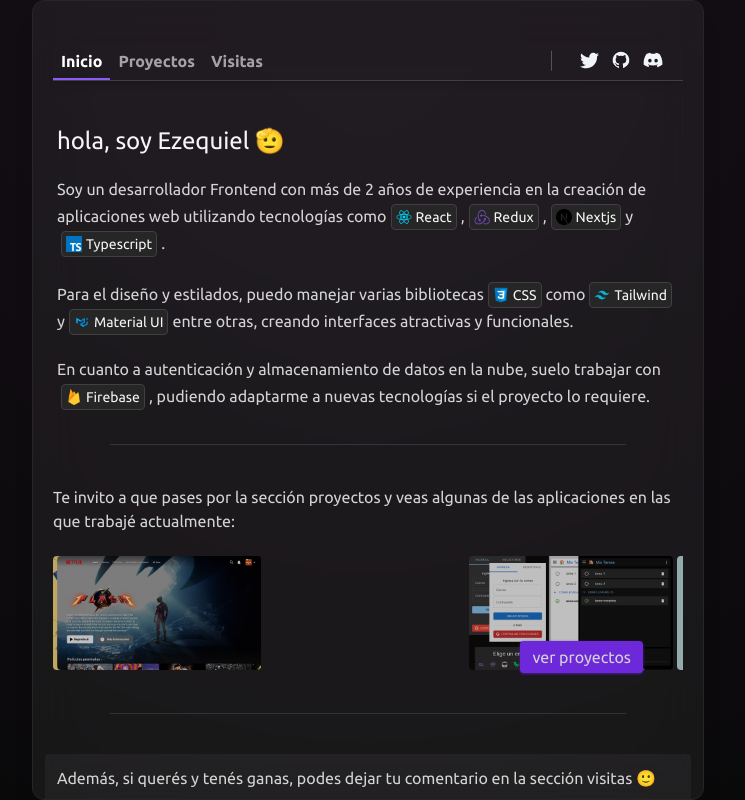
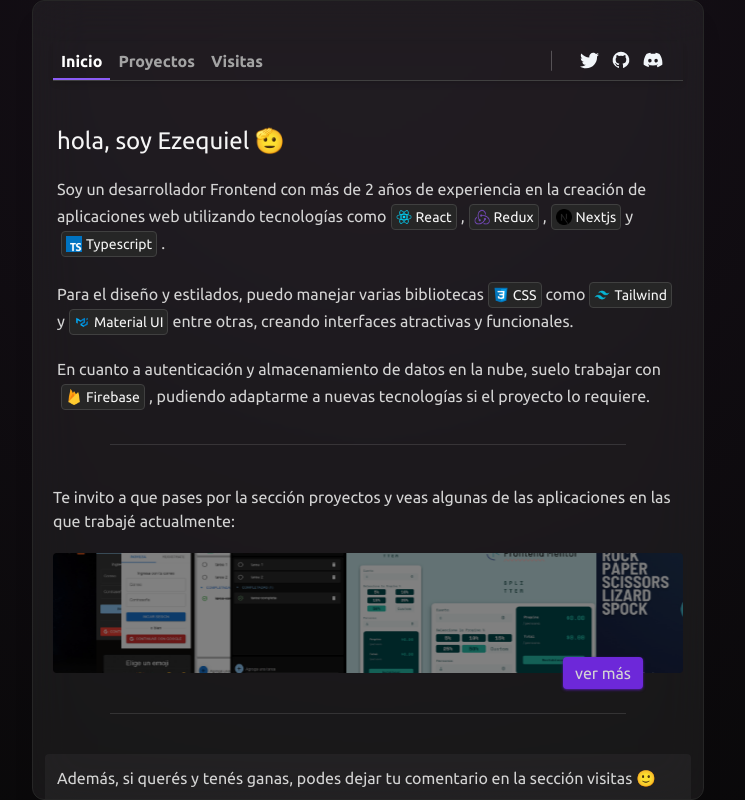
Before and after one commit to echudev/portfolio, a Next.js app: page / in a window 1280 px wide. Shown: the whole page, without its empty margins (272-1017 px from the left). Built offline with nearby package versions, Linux system fonts and the light colour scheme.

Commit message:
carousel style

```diff
--- a/app/components/Carousel.tsx
+++ b/app/components/Carousel.tsx
@@ -1,8 +1,6 @@
 "use client";
 import Image, { StaticImageData } from "next/image";
 import Link from "next/link";
-import clsx from "clsx";
-import { useEffect, useRef, useState } from "react";
 import pokemonCover from "../../public/covers/pokemem.png";
 import nflxCover from "../../public/covers/netflix.jpg";
 import taskerCover from "../../public/covers/tasker.jpg";
@@ -10,38 +8,23 @@ import calcCover from "../../public/covers/calculadora.jpg";
 import sheldonCover from "../../public/covers/sheldon.jpg";
 
 interface Image {
-  ref: React.RefObject<HTMLImageElement>;
   source: StaticImageData;
   alt: string;
 }
 
 const Carousel = () => {
-  const img1 = useRef<HTMLImageElement | null>(null);
-  const img2 = useRef<HTMLImageElement | null>(null);
-  const img3 = useRef<HTMLImageElement | null>(null);
-  const img4 = useRef<HTMLImageElement | null>(null);
-  const img5 = useRef<HTMLImageElement | null>(null);
   const images: Image[] = [
-    { ref: img1, source: pokemonCover, alt: "pokemon memotest" },
-    { ref: img2, source: nflxCover, alt: "clon netflix" },
-    { ref: img3, source: taskerCover, alt: "tasker app" },
-    { ref: img4, source: calcCover, alt: "splitter" },
-    { ref: img5, source: sheldonCover, alt: "sheldon game" },
+    { source: pokemonCover, alt: "pokemon memotest" },
+    { source: nflxCover, alt: "clon netflix" },
+    { source: taskerCover, alt: "tasker app" },
+    { source: calcCover, alt: "splitter" },
+    { source: sheldonCover, alt: "sheldon game" },
+    { source: pokemonCover, alt: "pokemon memotest" },
+    { source: nflxCover, alt: "clon netflix" },
+    { source: taskerCover, alt: "tasker app" },
+    { source: calcCover, alt: "splitter" },
+    { source: sheldonCover, alt: "sheldon game" },
   ];
-  const [currentIndex, setCurrentIndex] = useState(0);
-
-  useEffect(() => {
-    const automaticNextImgInterval = setInterval(() => {
-      setCurrentIndex(currentIndex + 1);
-      if (currentIndex >= 3) {
-        setCurrentIndex(0);
-      }
-    }, 4000);
-
-    return () => {
-      clearInterval(automaticNextImgInterval);
-    };
-  }, [currentIndex]);
 
   return (
     <div className="relative my-10 mx-2">
@@ -53,25 +36,22 @@ const Carousel = () => {
       </div>
       <Link
         href="/projects"
-        className="z-30 px-3 py-1 mr-10 absolute right-0 bottom-0 bg-violet-700 rounded shadow shadow-violet-900 hover:bg-violet-500 transition-all"
+        className="absolute right-0 bottom-0 mr-10 translate-y-1/2 z-30 px-3 py-1  bg-violet-700 rounded shadow shadow-violet-900 hover:bg-violet-500 transition-all"
       >
-        ver proyectos
+        ver más
       </Link>
-      <div className="group relative my-5 h-[120px] flex items-center select-none overflow-hidden">
+      <div
+        aria-label="wraper"
+        className="group relative rounded my-5 h-[120px] flex items-center select-none overflow-hidden"
+      >
         <div
-          aria-label="images container"
-          className="absolute gap-1 left-0 flex -z-10 brightness-75 transition-transform duration-[10000s]"
+          aria-label="slider"
+          className="absolute w-fit animate-scroll left-0 flex brightness-50 group-hover:animate-scroll2"
         >
           {images.map((image, i) => (
             <Image
               key={i}
-              ref={image.ref}
-              className={clsx("", { "-translate-x-full": i === currentIndex })}
-              style={{
-                width: "calc(33% - 4px)",
-                borderRadius: "4px",
-                transition: ".3s ease-in-out",
-              }}
+              style={{ width: "250px", borderRadius: "4px" }}
               src={image.source}
               alt={image.alt}
             />
--- a/tailwind.config.js
+++ b/tailwind.config.js
@@ -20,6 +20,15 @@ module.exports = {
         "3d": `-6px 6px 0px 0px ${violet[700]},-5px 5px 0px 0px ${violet[700]}, -4px 4px 0px 0px ${violet[700]}, -3px 3px 0px 0px ${violet[700]}, -2px 2px 0px 0px ${violet[700]}, -1px 1px 0px 0px ${violet[700]}`,
         "3dgreen": `-3px 3px 0px 0px ${green[400]}, -2px 2px 0px 0px ${green[400]}, -1px 1px 0px 0px ${green[400]}`,
       },
+      keyframes: {
+        scroll: {
+          "0%": { transform: "translateX(0)" },
+          "100%": { transform: "translateX(calc(-250px * 5))" },
+        },
+      },
+      animation: {
+        scroll: "scroll 15s linear infinite",
+      },
     },
   },
   plugins: [],
```
